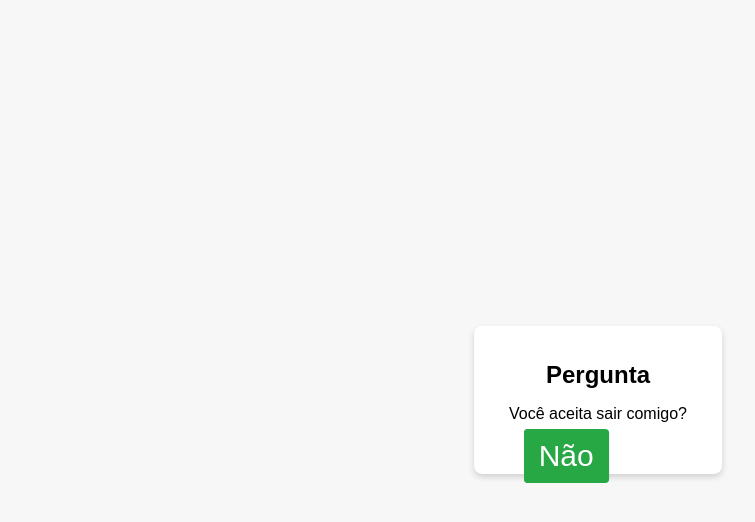
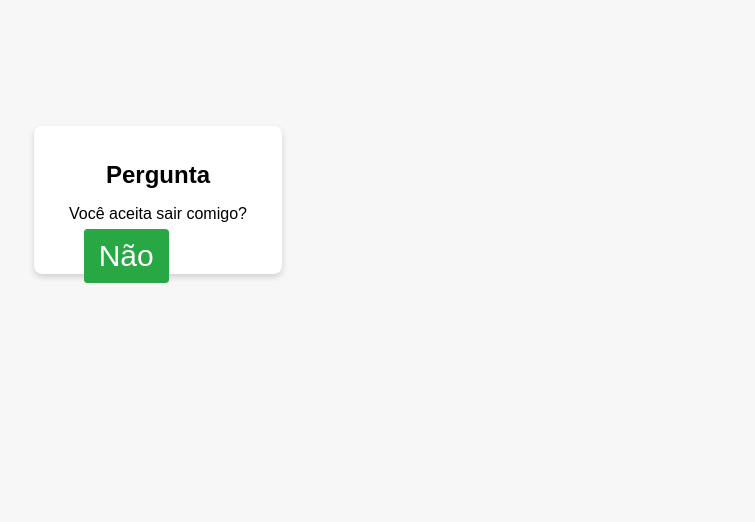
Before and after one commit to Victor2412/Pedido, a plain HTML site: page index.html in a window 1280 px wide. Shown: the whole page, without its empty margins (42-797 px from the left). Drawn offline with Linux system fonts and the light colour scheme.

Commit message:
Update style.css

```diff
--- a/style.css
+++ b/style.css
@@ -7,8 +7,8 @@ body {
 
   .container {
     position: absolute;
-    top: 50%;
-    left: 50%;
+    top: 200px;
+    left: 200px;
     transform: translate(-50%, -50%);
     background-color: #fff;
     border-radius: 8px;
```
